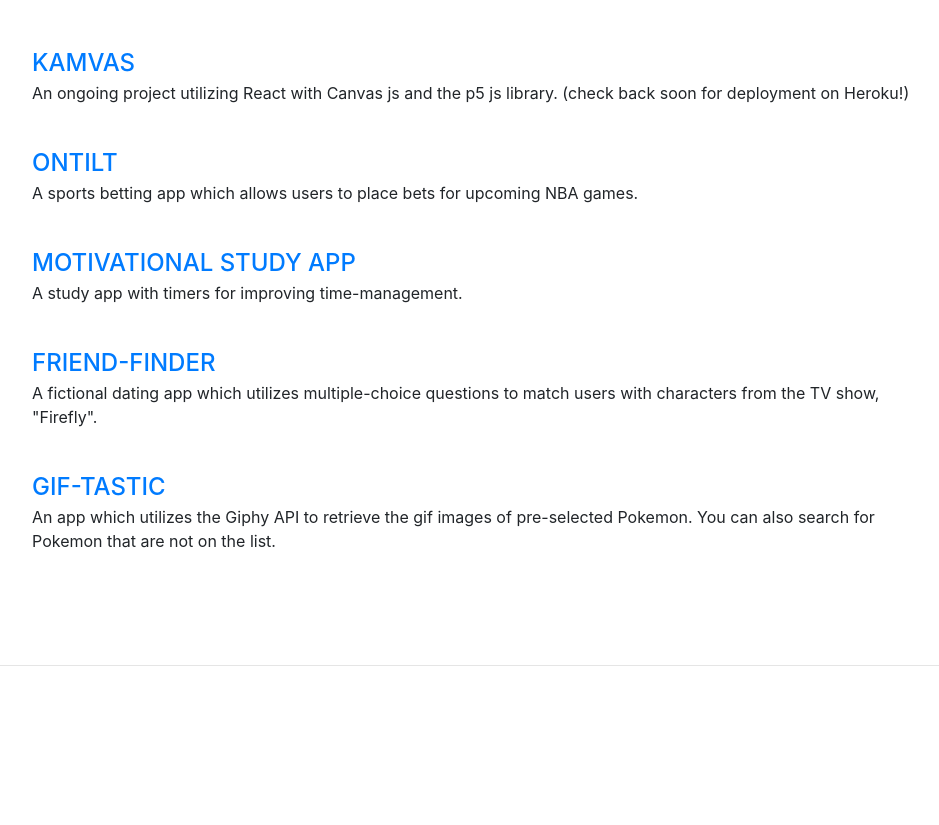
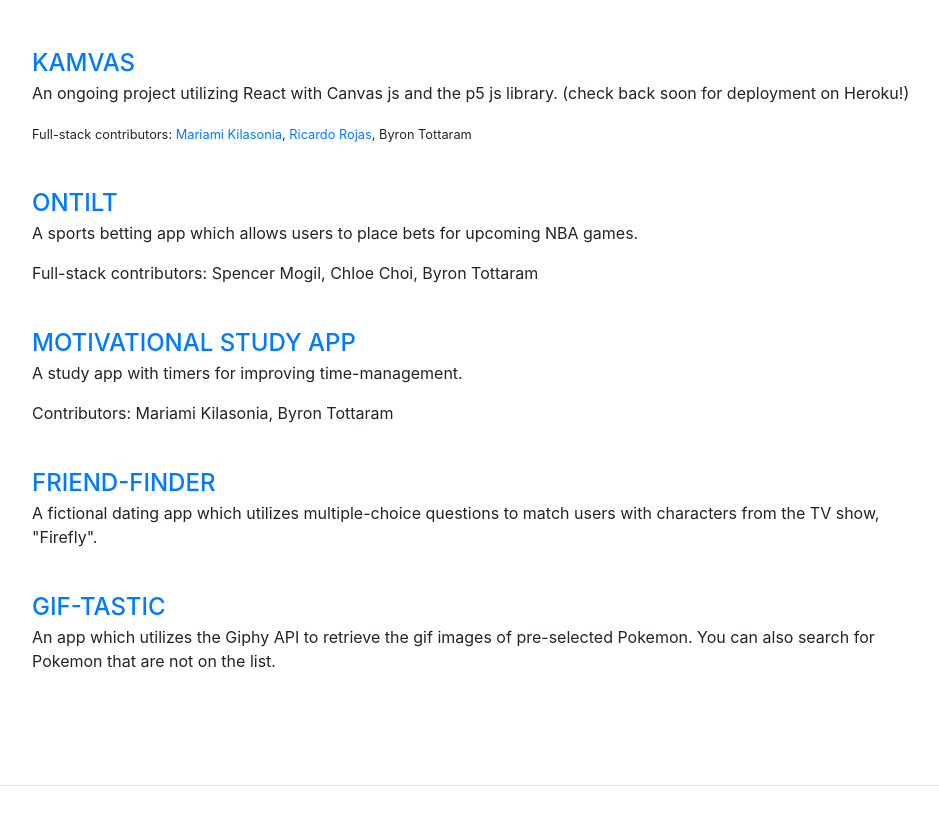
Before and after one commit to byronst10/portfolio, a website with bundled scripts: page index.html in a window 1280 px wide. Shown: the part 890-1715 px from the top of the page, without its empty margins (288-1227 px from the left). Built offline with nearby package versions, Linux system fonts and the light colour scheme; a web font is replaced by a local one.

Commit message:
pushing changes

```diff
--- a/index.html
+++ b/index.html
@@ -88,12 +88,15 @@
         <div class="project-content">
         <div class="subheading mb-0"><a href="https://github.com/fumacarne/fake">Kamvas</a></div>
         <p>An ongoing project utilizing React with Canvas js and the p5 js library. (check back soon for deployment on Heroku!)</p>
+        <p><small>Full-stack contributors: <a href="https://github.com/Mariamka91">Mariami Kilasonia</a>, <a href="https://github.com/fumacarne">Ricardo Rojas</a>, Byron Tottaram</small></p>
         <br>
       <div class="subheading mb-0"><a href="https://ontiltsports.herokuapp.com/">OnTilt</a></div>
         <p>A sports betting app which allows users to place bets for upcoming NBA games.</p>
+        <p>Full-stack contributors: Spencer Mogil, Chloe Choi, Byron Tottaram</p>
         <br>
       <div class="subheading mb-0"><a href="https://byronst10.github.io/Project-Demo/index.html">Motivational Study App</a></div>
       <p>A study app with timers for improving time-management.</p>
+      <p>Contributors: Mariami Kilasonia, Byron Tottaram</p>
       <br>
       <div class="subheading mb-0"><a href="https://friend-finder-serenity.herokuapp.com/">Friend-Finder</a></div>
       <p>A fictional dating app which utilizes multiple-choice questions to match users with characters from the TV show, "Firefly". </p>
```
